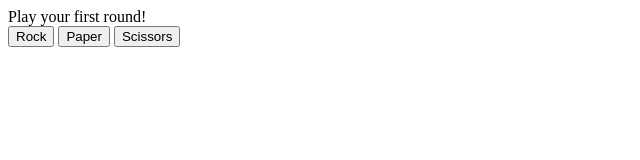
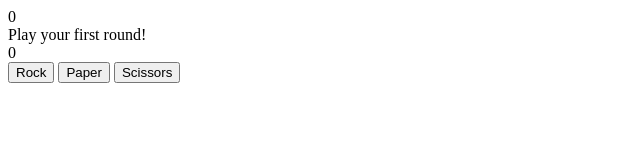
Before and after one commit to a-krenz/rock-paper-scissors, a plain HTML site: page index.html in a window 1280 px wide. Shown: the whole page, without its empty margins (0-640 px from the left). Drawn offline with Linux system fonts and the light colour scheme.

Commit message:
feat: add divs to display scores

```diff
--- a/index.html
+++ b/index.html
@@ -9,7 +9,11 @@
 </head>
 
 <body>
-    <div id="results">Play your first round!</div>
+    <div id="result-container">
+        <div id="human">0</div>
+        <div id="results">Play your first round!</div>
+        <div id="computer">0</div>
+    </div>
 
     <button id="rock">Rock</button>
     <button id="paper">Paper</button>
```
